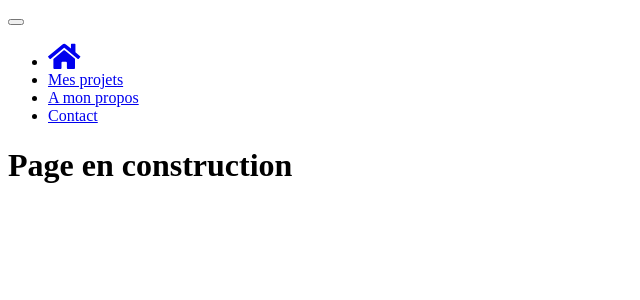
After one commit to nicogaget/portfolio_perso, a Symfony app: template templates/projet/on_construct.html.twig in a window 1280 px wide. The commit adds this page. Shown: the top 300 px of the page, without its empty margins (0-640 px from the left). Run offline with Twig, Linux system fonts and the light colour scheme; the template is opened without the code that fills it, so the values that code supplies are empty; some libraries are stand-ins or nearby versions.

Commit message:
page en construction

```diff
--- a/templates/index.html.twig
+++ b/templates/index.html.twig
@@ -53,7 +53,7 @@
                                 </div>
                             </div>
                             <div class="card-footer mb-3">
-                                <a href="" class="card-link">Voir + de détails sur ce projet</a>
+                                <a href="{{ path('projet_show', {'slug' : projet.slug}) }}" class="card-link">Voir + de détails sur ce projet</a>
                             </div>
                         </div>
                     {% endfor %}
--- /dev/null
+++ b/templates/projet/on_construct.html.twig
@@ -0,0 +1,8 @@
+{% extends 'base.html.twig' %}
+{% block body %}
+<div class="container-fluid">
+    <h1 class="display-4">
+        Page en construction
+    </h1>
+</div>
+{% endblock %}
```
Also changed, not shown: src/Controller/ProjetController.php (+5 -2 lines).
